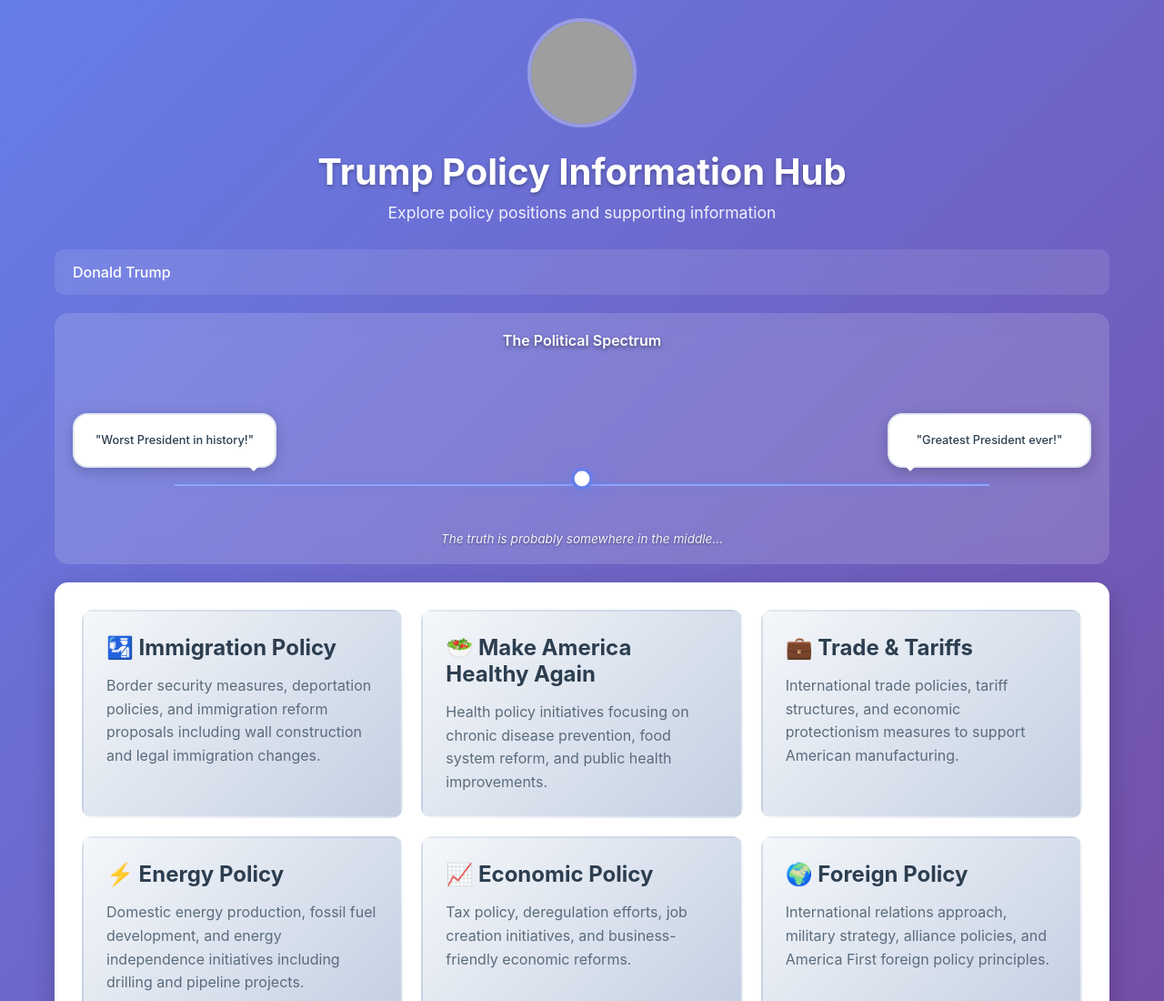
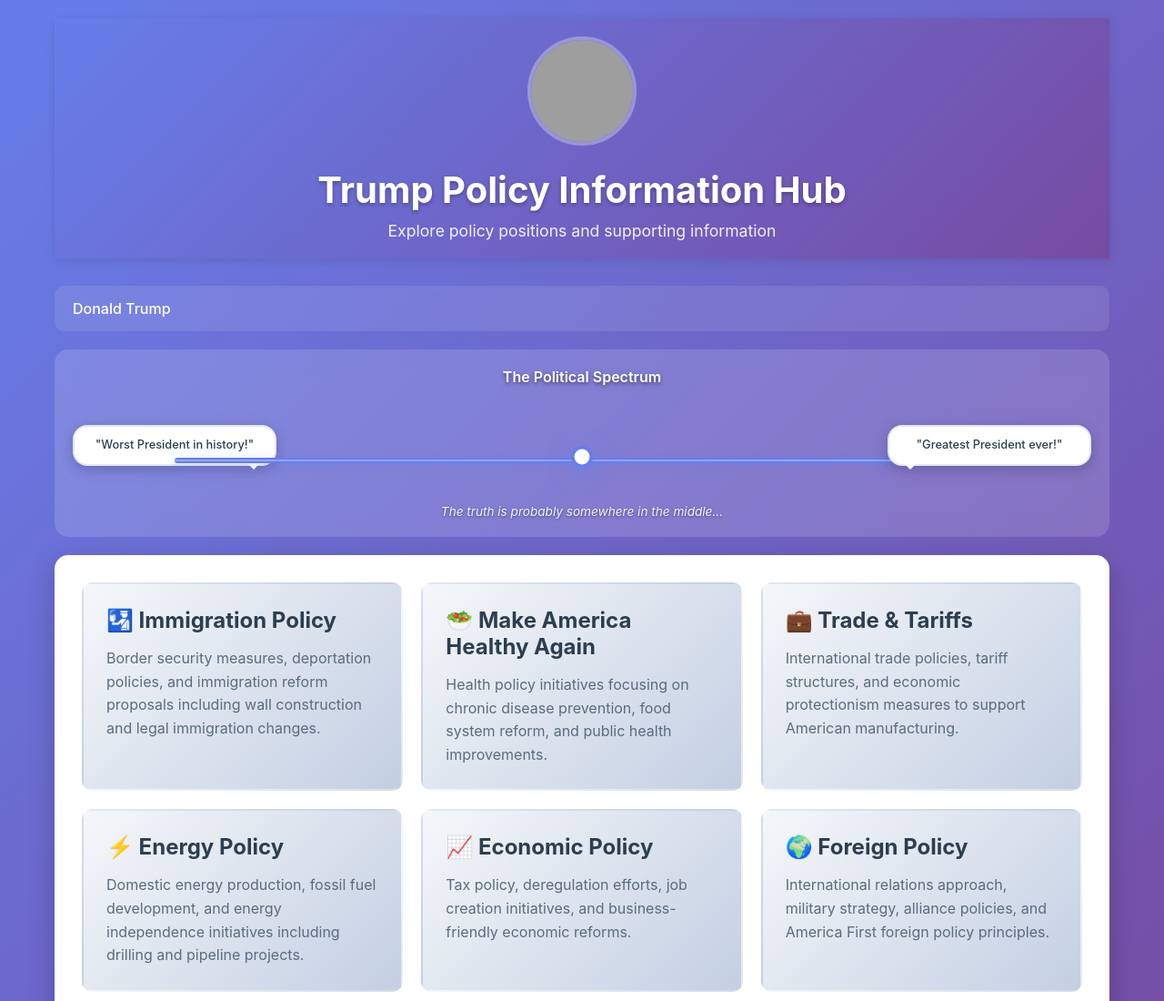
Before and after one commit to harterjay/trump-hierarchy, a website: page index.html in a window 1280 px wide. Shown: the top 1100 px of the page at 91% size. Drawn offline with Linux system fonts and the light colour scheme; grey boxes are pictures that could not be loaded.

Commit message:
Improve scale design and add sticky header
Scale Improvements:
- Made line thicker: 6px height (was 3px) for better visibility
- Moved line lower: bottom 30px for better positioning
- Reduced container height: 100px (was 160px) for more compact design
- Smaller speech bubbles: 45px min-height (was 60px) to fit new layout
- Adjusted marker to bottom: 27px for perfect line alignment

Header Enhancement:
- Added sticky positioning: header stays visible while scrolling
- Enhanced with background gradient to maintain visibility
- Added subtle box-shadow for depth and separation
- z-index: 100 ensures it stays above all content
- Proper padding maintains spacing

Visual Result:
- More compact, elegant scale design
- Persistent header with Trump portrait and site title
- Thicker blue line clearly visible connecting extremes
- Better proportions throughout the interface

```diff
--- a/index.html
+++ b/index.html
@@ -28,6 +28,12 @@
             text-align: center;
             margin-bottom: 30px;
             color: white;
+            position: sticky;
+            top: 0;
+            background: linear-gradient(135deg, #667eea 0%, #764ba2 100%);
+            z-index: 100;
+            padding: 20px 0;
+            box-shadow: 0 2px 10px rgba(0,0,0,0.1);
         }
 
         .header h1 {
@@ -106,8 +112,8 @@
             align-items: center;
             justify-content: space-between;
             position: relative;
-            height: 160px;
-            margin: 20px 0;
+            height: 100px;
+            margin: 15px 0;
         }
 
         .scale-line {
@@ -115,9 +121,9 @@
             bottom: 30px;
             left: 10%;
             right: 10%;
-            height: 3px;
+            height: 6px;
             background: #667eea;
-            border-radius: 2px;
+            border-radius: 3px;
             box-shadow: 0 2px 8px rgba(102, 126, 234, 0.3);
             z-index: 1;
         }
@@ -135,7 +141,7 @@
 
         .scale-marker {
             position: absolute;
-            bottom: 28px;
+            bottom: 27px;
             left: 50%;
             width: 20px;
             height: 20px;
@@ -180,13 +186,13 @@
             z-index: 1;
             background: white;
             color: #2c3e50;
-            padding: 12px 10px;
+            padding: 10px 8px;
             border-radius: 16px;
             box-shadow: 0 4px 15px rgba(0,0,0,0.2);
             line-height: 1.3;
             border: 2px solid #e2e8f0;
             position: relative;
-            min-height: 60px;
+            min-height: 45px;
             display: flex;
             align-items: center;
             justify-content: center;
```
